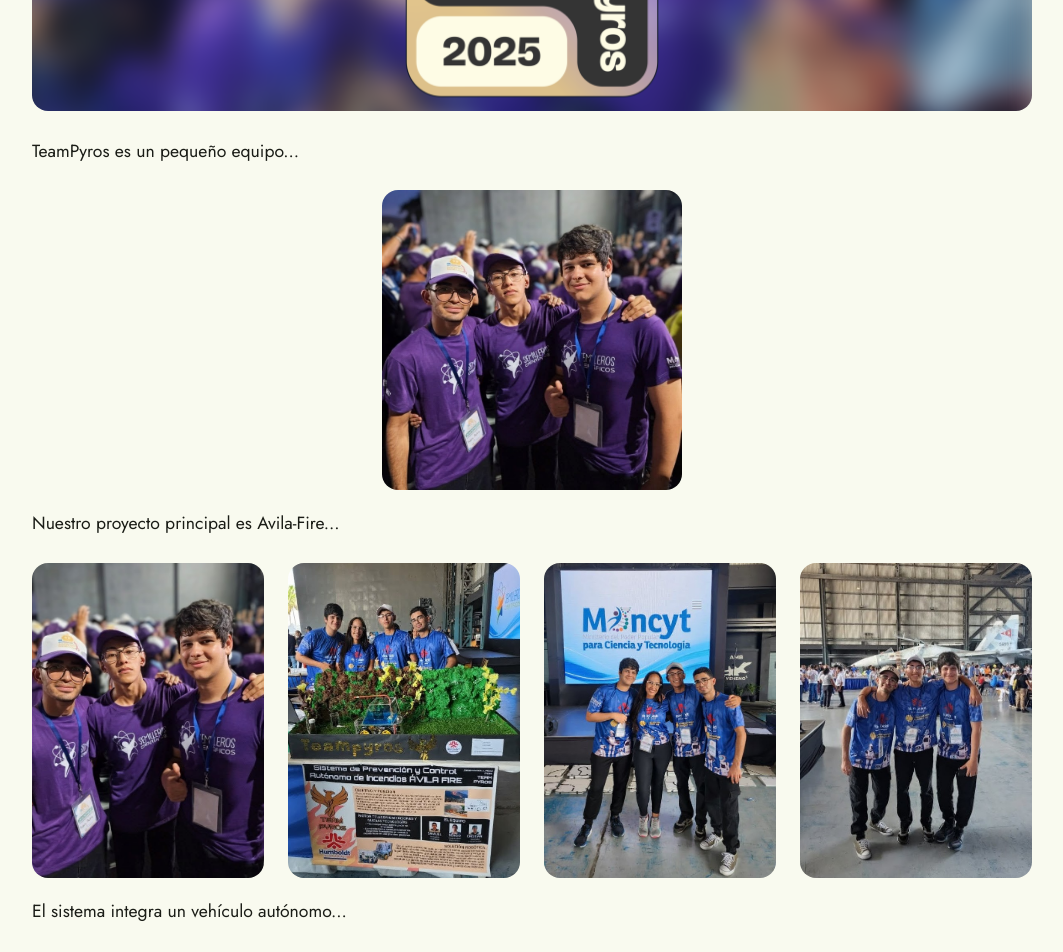
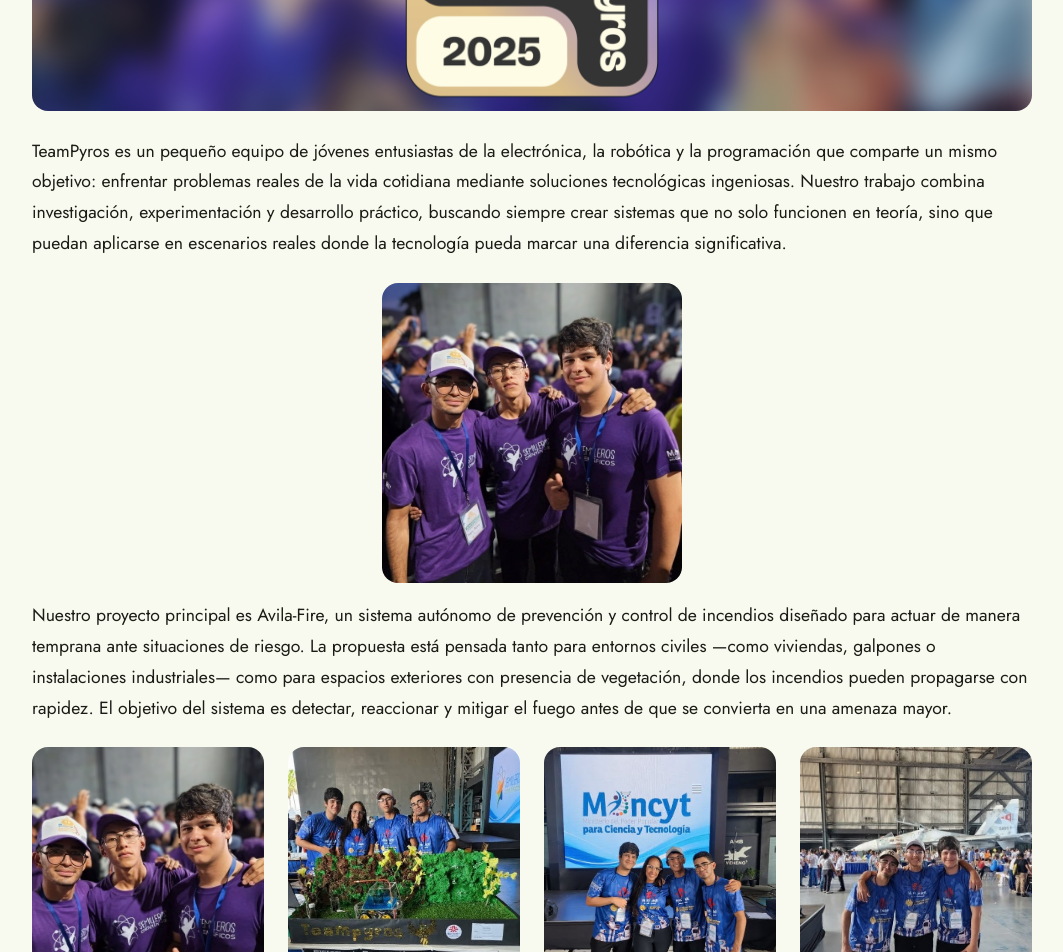
Before and after one commit to SRE-0/SRE-0_web, a React (Vite) app: page /coding in a window 1280 px wide. Shown: the part 380-1332 px from the top of the page, without its empty margins (108-1171 px from the left). Built offline with nearby package versions, Linux system fonts and the light colour scheme.

Commit message:
refactor: update project descriptions for clarity and detail in Coding component

```diff
--- a/src/modules/coding/pages/Coding.tsx
+++ b/src/modules/coding/pages/Coding.tsx
@@ -47,18 +47,18 @@ export default function Coding() {
         description=""
       />
 
-      <p>TeamPyros es un pequeño equipo...</p>
+      <p>TeamPyros es un pequeño equipo de jóvenes entusiastas de la electrónica, la robótica y la programación que comparte un mismo objetivo: enfrentar problemas reales de la vida cotidiana mediante soluciones tecnológicas ingeniosas. Nuestro trabajo combina investigación, experimentación y desarrollo práctico, buscando siempre crear sistemas que no solo funcionen en teoría, sino que puedan aplicarse en escenarios reales donde la tecnología pueda marcar una diferencia significativa.</p>
 
       <SingleImage
         image={imgTeam}
         description=""
       />
 
-      <p>Nuestro proyecto principal es Avila-Fire...</p>
+      <p>Nuestro proyecto principal es Avila-Fire, un sistema autónomo de prevención y control de incendios diseñado para actuar de manera temprana ante situaciones de riesgo. La propuesta está pensada tanto para entornos civiles —como viviendas, galpones o instalaciones industriales— como para espacios exteriores con presencia de vegetación, donde los incendios pueden propagarse con rapidez. El objetivo del sistema es detectar, reaccionar y mitigar el fuego antes de que se convierta en una amenaza mayor.</p>
 
       <ImageGrid images={images} />
 
-      <p>El sistema integra un vehículo autónomo...</p>
+      <p>El sistema integra un vehículo autónomo equipado con sensores y mecanismos de extinción, conectado a la red mediante una aplicación que permite supervisar en tiempo real el estado del sistema. A través de esta plataforma es posible monitorear datos como el nivel de agua u otros agentes extintores, el estado de la batería, la temperatura del entorno y distintos eventos relevantes, incluyendo fugas de gases tóxicos o inflamables y detección temprana de incendios. Estos últimos se identifican mediante una red de sensores distribuidos estratégicamente en el área a proteger. Además, el sistema contempla la posibilidad de comunicarse de forma automática con los servicios de emergencia de la región, con el fin de maximizar las probabilidades de controlar el incendio y reducir los riesgos para las personas y el entorno.</p>
 
       <h2>Ganadores</h2>
       <SingleImage
```
